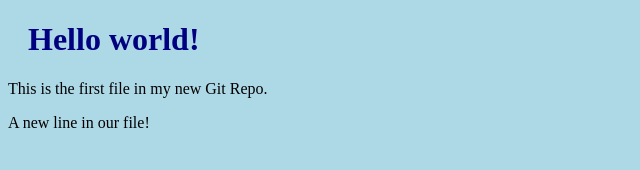
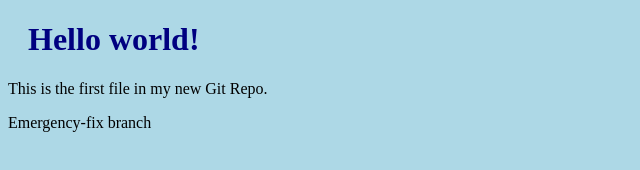
Before and after one commit to Mishakulboy/hello-world, a plain HTML site: page index.htm in a window 1280 px wide. Shown: the full height of the page, 0-640 px from the left. Drawn offline with Linux system fonts and the light colour scheme.

Commit message:
Emergency-fix branch

```diff
--- a/index.htm
+++ b/index.htm
@@ -8,7 +8,7 @@
 
 <h1>Hello world!</h1>
 <p>This is the first file in my new Git Repo.</p>
-<p>A new line in our file!</p>
+<p>Emergency-fix branch</p>
 
 </body>
 </html>
```
